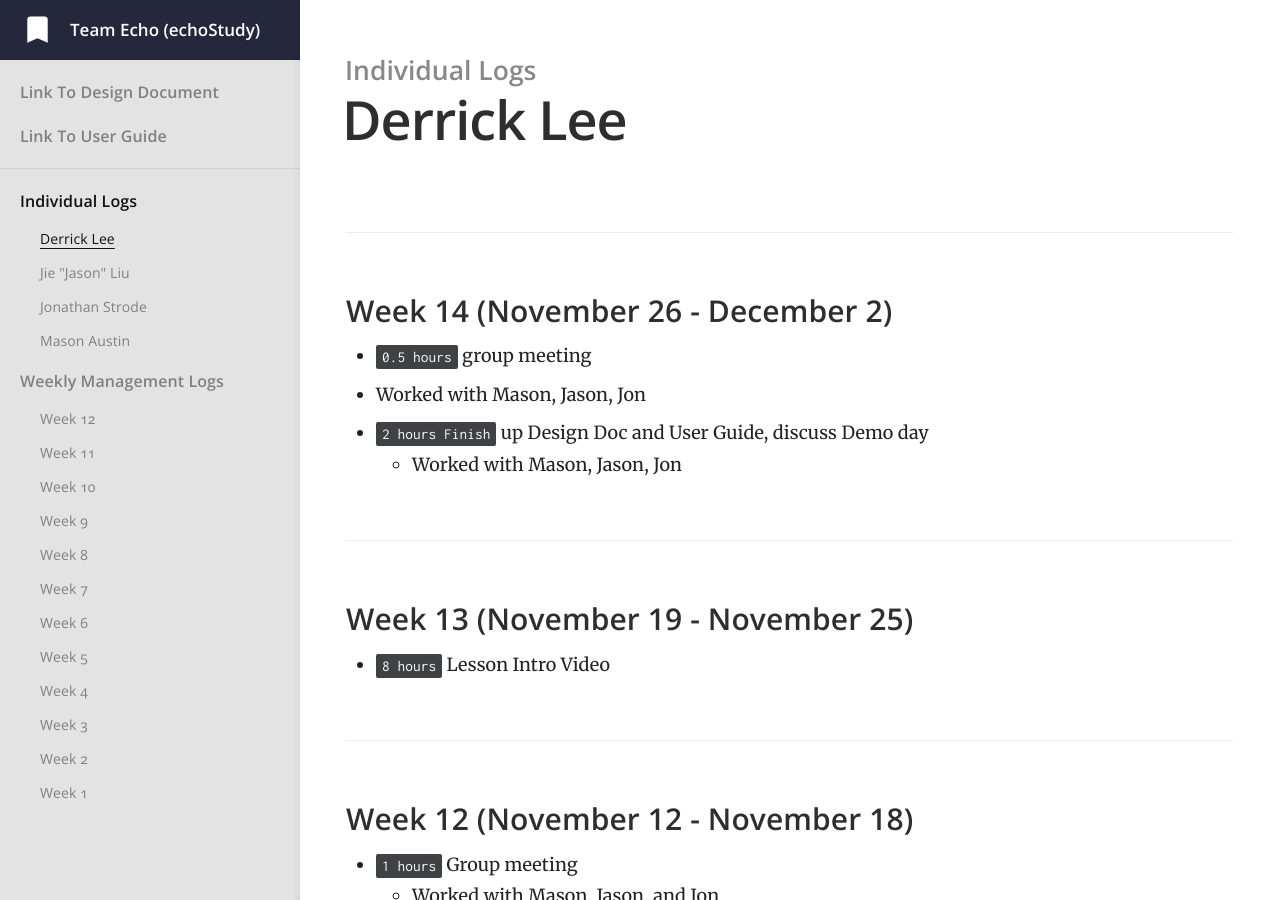
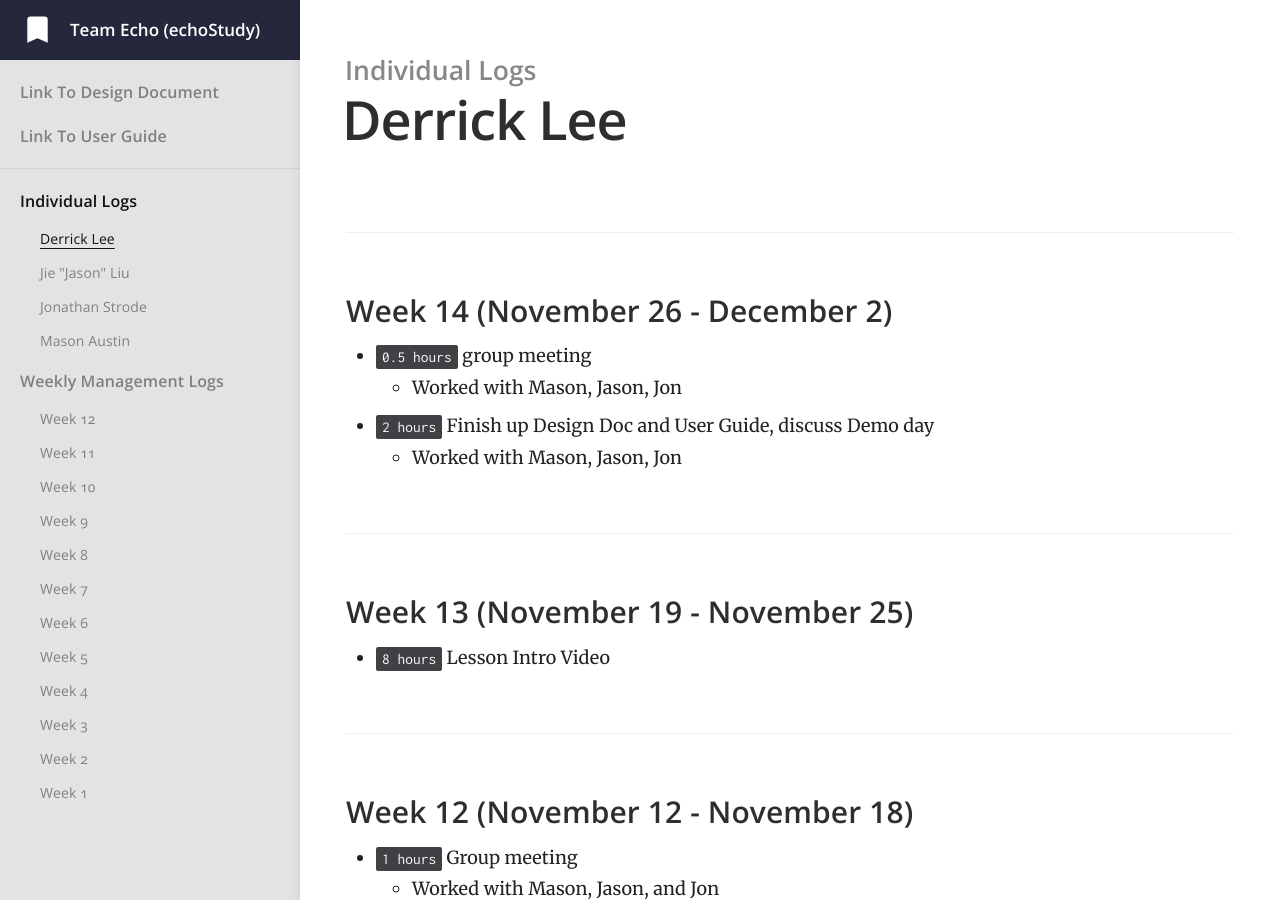
Before and after one commit to jiejasonliu/team-echo-site, a Jekyll site: the page built from _docs/individual-logs/derricklee-logs.md, in a window 1280 px wide and 900 px high. Built offline with Jekyll 4.4.1, drawn with Linux system fonts in a browser that asks for light colours.

Commit message:
refactor: fix formatting

```diff
--- a/_docs/individual-logs/derricklee-logs.md
+++ b/_docs/individual-logs/derricklee-logs.md
@@ -5,9 +5,9 @@ order: 4
 ---
 
 ### Week 14 (November 26 - December 2)
- - `0.5 hours` group meeting
+- `0.5 hours` group meeting
   - Worked with Mason, Jason, Jon
-- `2 hours Finish` up Design Doc and User Guide, discuss Demo day
+- `2 hours` Finish up Design Doc and User Guide, discuss Demo day
   - Worked with Mason, Jason, Jon
 
 ### Week 13 (November 19 - November 25)
```
